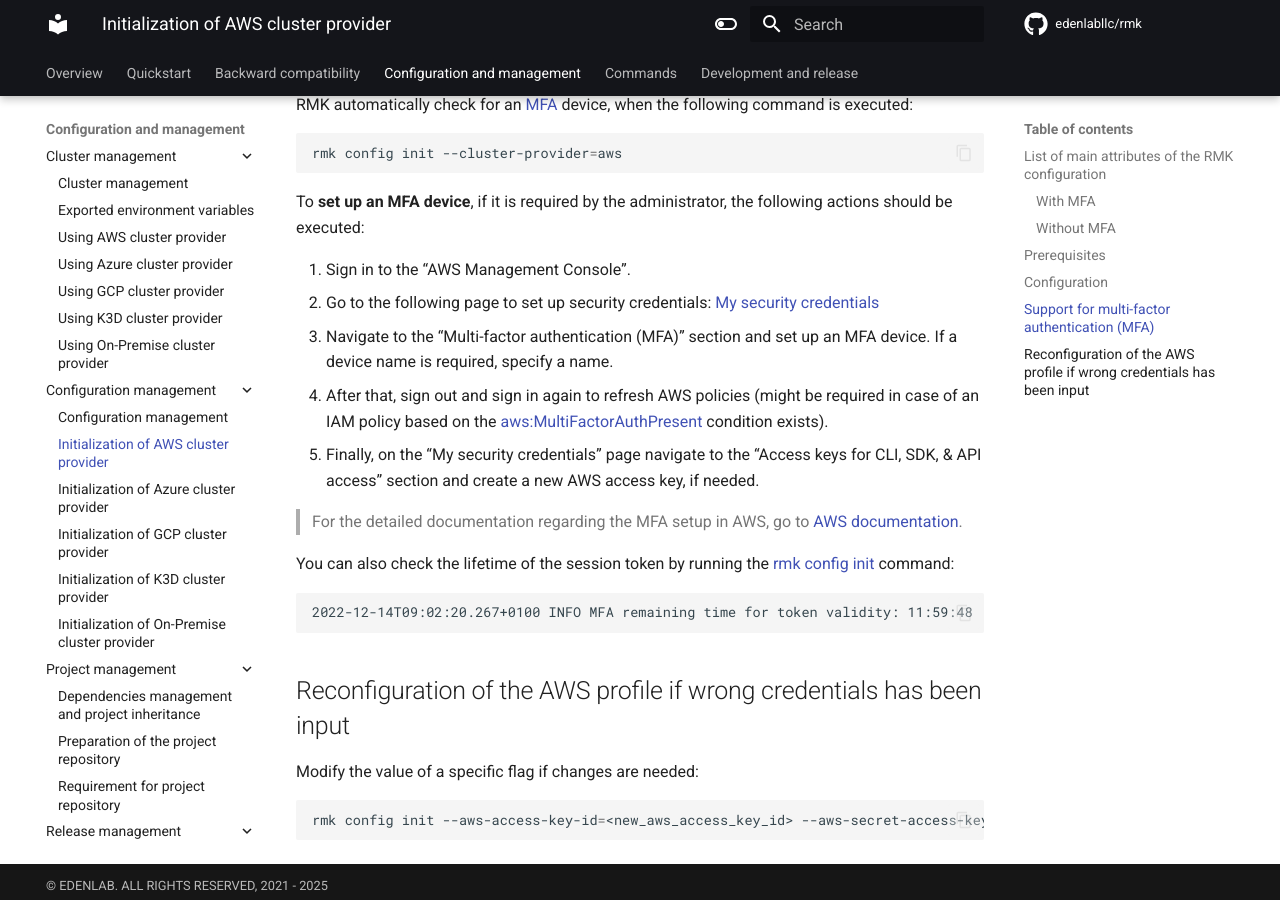
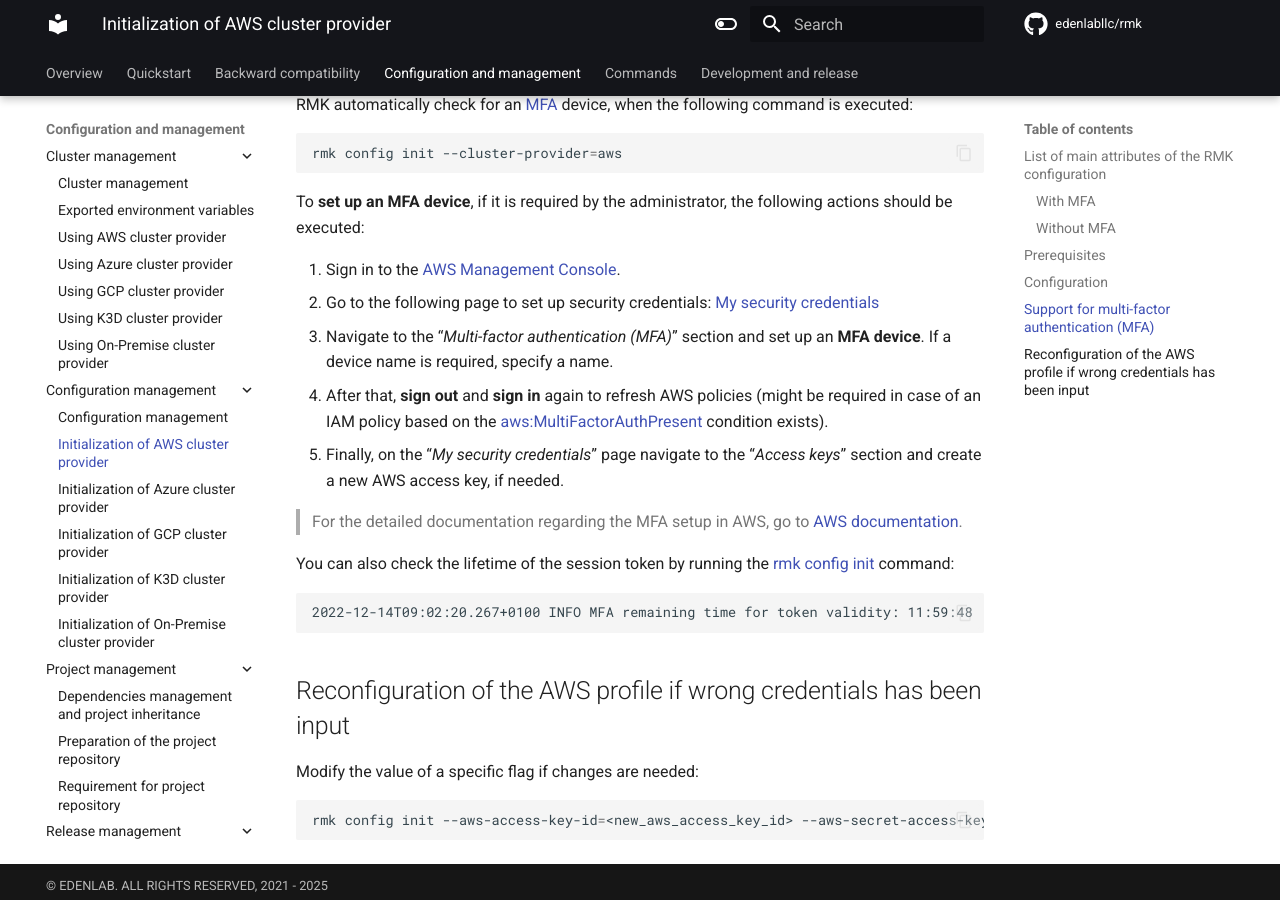
Before and after one commit to edenlabllc/rmk, an MkDocs documentation site: the page built from docs/configuration/configuration-management/init-aws-provider.md, in a window 1280 px wide and 900 px high, scrolled down 2066 px. Built offline with MkDocs 1.6.1 and Material for MkDocs 9.7.7, drawn with Linux system fonts in a browser that asks for light colours; comment, search, counter and statistics services are not loaded; the version menu is left out; some of the changed text lies outside the part shown.

Commit message:
Synchronize init configuration documentation for all providers.

```diff
--- a/docs/configuration/configuration-management/init-aws-provider.md
+++ b/docs/configuration/configuration-management/init-aws-provider.md
@@ -98,16 +98,16 @@
 
 To **set up an MFA device**, if it is required by the administrator, the following actions should be executed:
 
-1. Sign in to the "AWS Management Console".
+1. Sign in to the [AWS Management Console](https://console.aws.amazon.com/).
 2. Go to the following page to set up security
    credentials: [My security credentials](https://console.aws.amazon.com/iam/home#/security_credentials)
-3. Navigate to the "Multi-factor authentication (MFA)" section and set up an MFA device.
+3. Navigate to the "_Multi-factor authentication (MFA)_" section and set up an **MFA device**.
    If a device name is required, specify a name.
-4. After that, sign out and sign in again to refresh AWS policies
+4. After that, **sign out** and **sign in** again to refresh AWS policies
    (might be required in case of an IAM policy based on the
    [aws:MultiFactorAuthPresent](https://docs.aws.amazon.com/IAM/latest/UserGuide/id_credentials_mfa_configure-api-require.html)
    condition exists).
-5. Finally, on the "My security credentials" page navigate to the "Access keys for CLI, SDK, & API access" section
+5. Finally, on the "_My security credentials_" page navigate to the "_Access keys_" section
    and create a new AWS access key, if needed.
 
 > For the detailed documentation regarding the MFA setup in AWS, go to
```
Also changed, not shown: other parts of docs/configuration/configuration-management/init-aws-provider.md (+2 -2 lines), docs/configuration/configuration-management/init-azure-provider.md (+2 -2 lines), docs/configuration/configuration-management/init-gcp-provider.md (+1 -1 lines), docs/configuration/configuration-management/init-k3d-provider.md (+2 -2 lines), docs/configuration/configuration-management/init-onprem-provider.md (+1 -1 lines).
